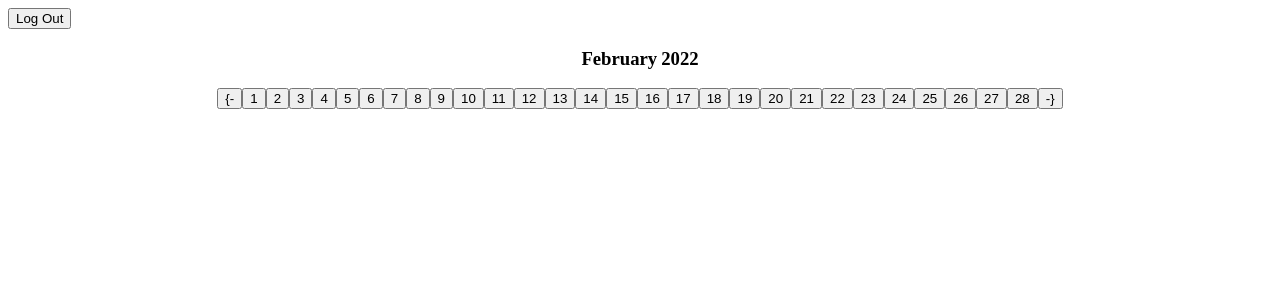
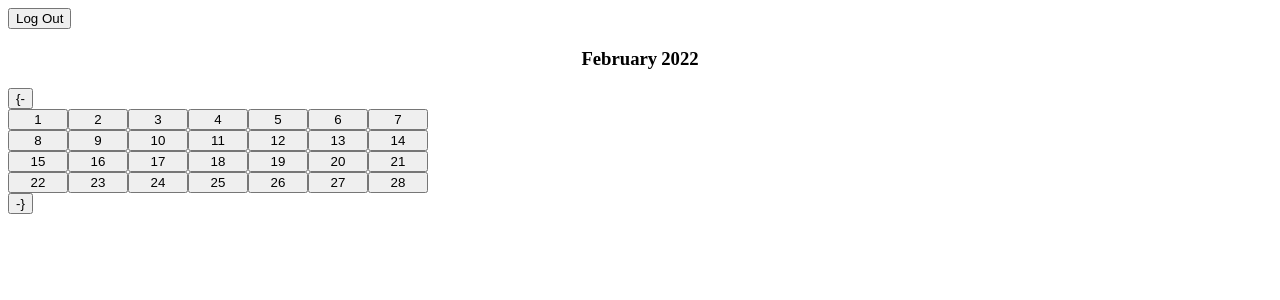
Before and after one commit to nplatte/scheduler-website, a Django app: a page that uses month_view/templates/month_view/month_view.html in a window 1280 px wide. Shown: the top 300 px of the page. Run offline with Django 4.2, Linux system fonts and the light colour scheme; the visitor is signed in with stand-in values (Sample User, id 1); data that the repository does not hold is empty.

Commit message:
Put the days into rows on the left side of the screen

```diff
--- a/month_view/static/month_view/css/month_view.css
+++ b/month_view/static/month_view/css/month_view.css
@@ -3,9 +3,8 @@ div.month_identifiers {
 }
 
 div.calender {
-    display: flex;
-    justify-content: center;
-    align-items: center;
+    display: grid;
+    grid-template-columns: 60px 60px 60px 60px 60px 60px 60px;
 }
 
 h3.month_name {
@@ -15,7 +14,3 @@ h3.month_name {
 h3.year_number {
     display: inline-block;
 }
-
-div.arrow {
-    display: inline-block;
-}
--- a/month_view/templates/month_view/month_view.html
+++ b/month_view/templates/month_view/month_view.html
@@ -16,15 +16,13 @@
 </div>
 
 
-
-<div class="calender">
-    <div class="arrow">
+<div class="arrow">
         <form method="POST">
             {% csrf_token %}
             <button type="submit" id="left_month" name="left_month">{-</button>
         </form>
     </div>
-
+<div class="calender">
     {% for day, date, events in month_day_tuples %}
         <button type="button" class="day_{{ day }}" onclick="ShowNewForm('{{ date }}')">{{ day }}</button>
         {% for event in events %}
@@ -33,15 +31,13 @@
             </div>
         {% endfor %}
     {% endfor %}
-
-    <div class="arrow">
+</div>
+<div class="arrow">
         <form method="POST">
             {% csrf_token %}
             <button type="submit" class="arrow" id="right_month" name="right_month">-}</button>
         </form>
     </div>
-</div>
-
 
 <div id=edit_event_input style="visibility: hidden;">
     <form method="POST" enctype="multipart/form-data">
```
